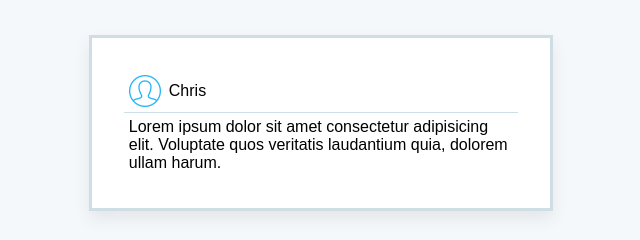
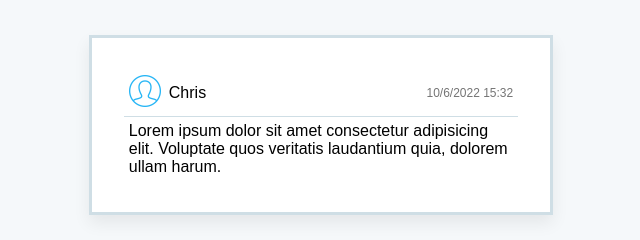
Before and after one commit to Gray770/comments-system, a plain HTML site: page index.html in a window 1280 px wide. Shown: the part 434-674 px from the top of the page, 319-959 px from the left. Drawn offline with Linux system fonts and the light colour scheme.

Commit message:
Add date showing when the comment was posted

```diff
--- a/index.html
+++ b/index.html
@@ -21,9 +21,12 @@
     </div>
     <div class="comments-list" id="comments-list">
         <div class="user-comment">
-            <div class="comment-username">
-                <img src="/img/user.png">
-                <div class="name">Chris</div>
+            <div class="comment-header">
+                <div><img src="/img/user.png"></div>
+                <div class="info">
+                    <span class="name">Chris</span>
+                    <span class="dateTime">10/6/2022 15:32</span>
+                </div>
             </div>
             <div class="comment-content">
                 <div class="comment-text">Lorem ipsum dolor sit amet consectetur adipisicing elit. Voluptate quos veritatis laudantium quia, dolorem ullam harum.</div>
@@ -31,9 +34,12 @@
         </div>
         <script src="script.js" id="comment-template">
             <section>
-                <div class="comment-username">
+                <div class="comment-header">
                     <img src="/img/user.png"/>
-                    <div class="name">{{name}}</div>
+                    <div class="info">
+                        <span class="name">{{name}}</span>
+                        <span class="dateTime">{{dateTime}}</span>
+                    </div>
                 </div>
                 <div class="comment-content">
                     <div class="comment-text">{{comment}}</div>
--- a/script.js
+++ b/script.js
@@ -11,10 +11,13 @@ function addNewComment(e){
         "name": document.getElementById('username').value,
         "comment": document.getElementById('content').value
     }
-    console.log(addNewComment);
+
+    var date = new Date()
+    var dateTime = date.getDate() + "/" + (date.getMonth()+1) + "/" + date.getFullYear() + " " + date.getHours() + ":" + (date.getMinutes()<10?'0':'') + date.getMinutes(); // ? = if...else
 
     var newCommentInfo = commentTemplate.innerHTML.replace('{{name}}',addNewComment.name);
     newCommentInfo = newCommentInfo.replace('{{comment}}',addNewComment.comment);
+    newCommentInfo = newCommentInfo.replace('{{dateTime}}',dateTime);
 
     var newComment = document.createElement('div');
     newComment.classList.add('user-comment'); // assigns 'user-comment' class to div previously created
--- a/styles.css
+++ b/styles.css
@@ -90,13 +90,32 @@ button:hover {
     box-shadow: 0 8px 16px rgba(0,0,0,0.07);
 }
 
-.comment-username {
+.comment-header {
     display: flex;
     align-items: center;
     border-bottom: 1px #cfdee5 solid;
     padding: 0.3em;
 }
 
+.comment-header img {
+    margin: 0 0.5em 0 0em;
+}
+
+.info {
+    width: 100%;
+    display: flex;
+    justify-content: space-between;
+}
+
+.name {
+    font-size: 16px;
+}
+
+.dateTime {
+    font-size: 12px;
+    align-self: center;
+    color: #757575;
+}
 .comment-username img{
     margin: 0 0.5em 0 0;
 }
```
